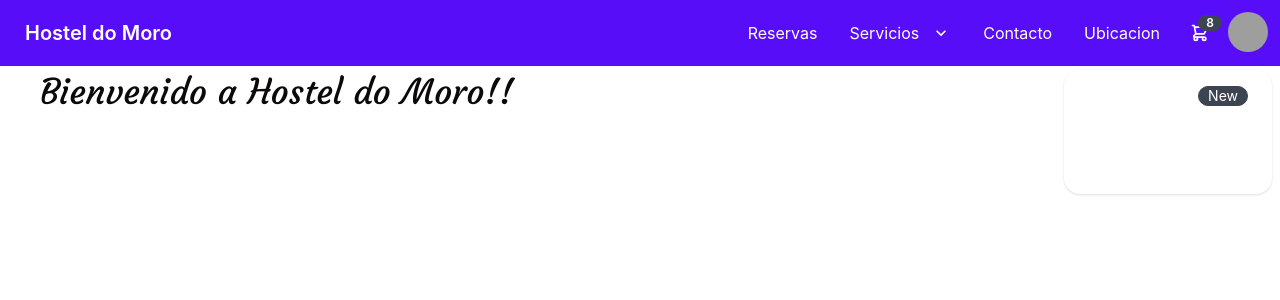
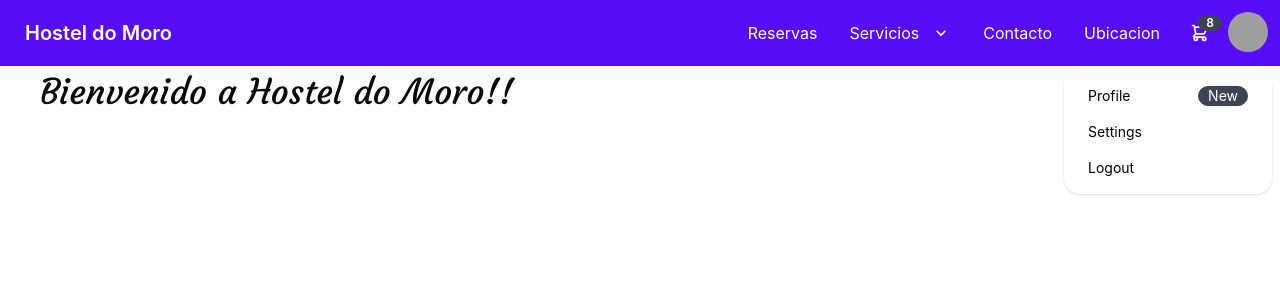
Before and after one commit to MelisaHRocha/coderHouseREACTJS, a React (Create React App) app: page / in a window 1280 px wide. Both pictures are taken after a click on the label 1248 px from the left and 32 px from the top of the page. Shown: the top 300 px of the page. Built offline with nearby package versions, Linux system fonts and the light colour scheme; grey boxes are pictures that could not be loaded.

Commit message:
Refactor

```diff
--- a/src/components/NavBar.js
+++ b/src/components/NavBar.js
@@ -41,7 +41,7 @@ function NavBar(){
                         <img src="https://placeimg.com/80/80/people" />
                         </div>
                     </label>
-                    <ul tabIndex={0} className="menu menu-compact dropdown-content mt-3 p-2 shadow bg-base-100 rounded-box w-52">
+                    <ul tabIndex={0} className="menu menu-compact dropdown-content mt-3 p-2 shadow bg-base-100 rounded-box w-52" style={{color: 'black' }}>
                         <li>
                         <a className="justify-between">
                             Profile
```
